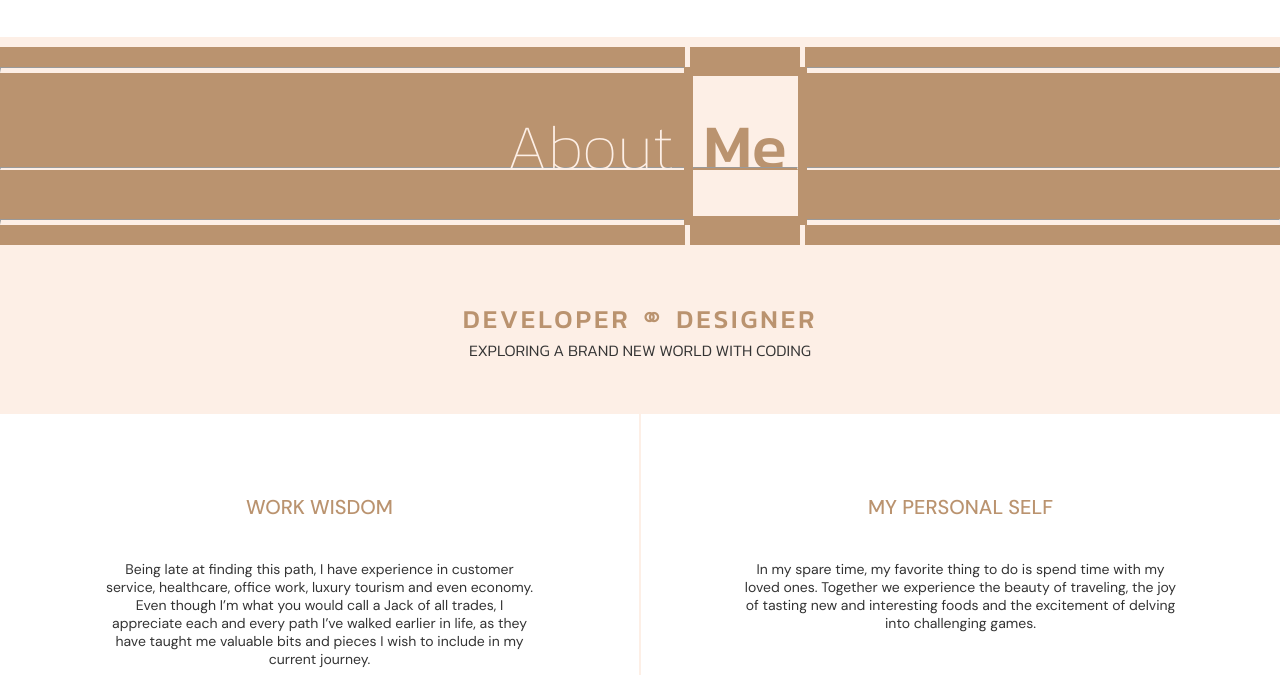
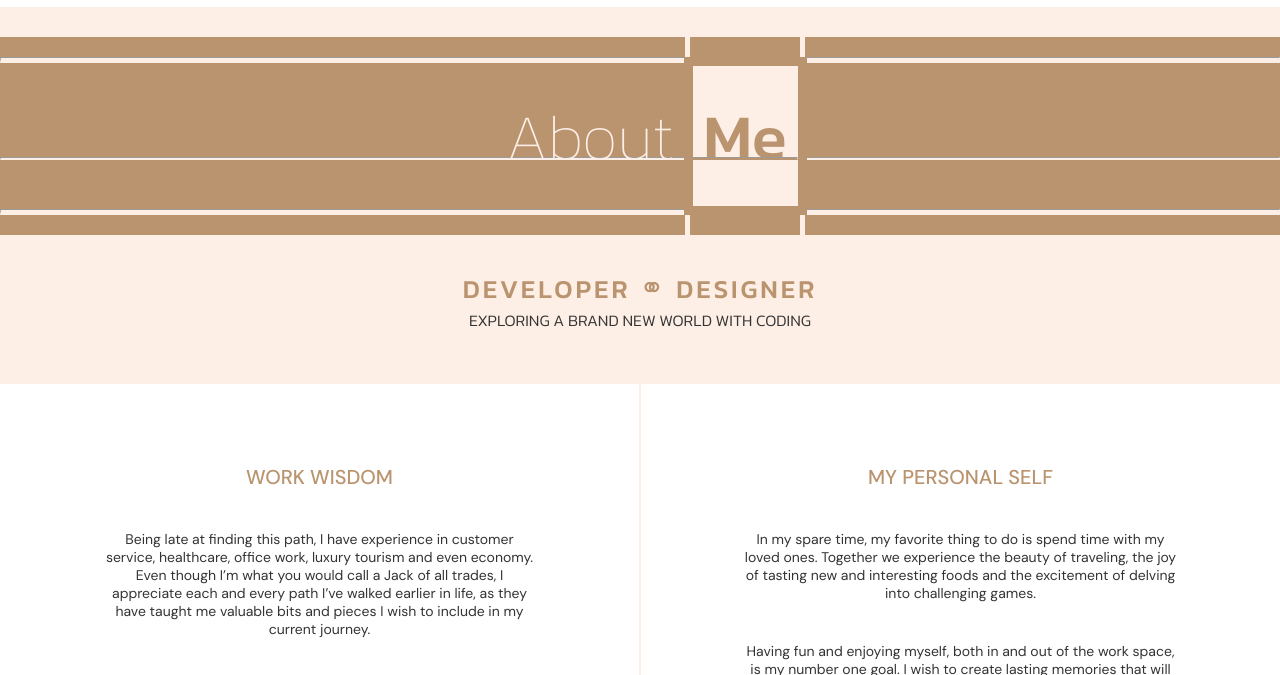
Before and after one commit to TephyWifi/Portfolio-v3, a website: page html/about.html in a window 1280 px wide. Shown: the part 63-738 px from the top of the page. Drawn offline with Linux system fonts and the light colour scheme; a web font is replaced by a local one.

Commit message:
Same change to about page

```diff
--- a/css/desktop/aboutdesktop.css
+++ b/css/desktop/aboutdesktop.css
@@ -89,7 +89,8 @@ nav li a:hover {
     z-index: 0;
     width: 100%;
     height: 261px;
-    margin-top: 30px;
+    /* margin-top: 30px; */
+    padding-top: 20px;
     background-color: var(--light-beige);
 }
 
```
